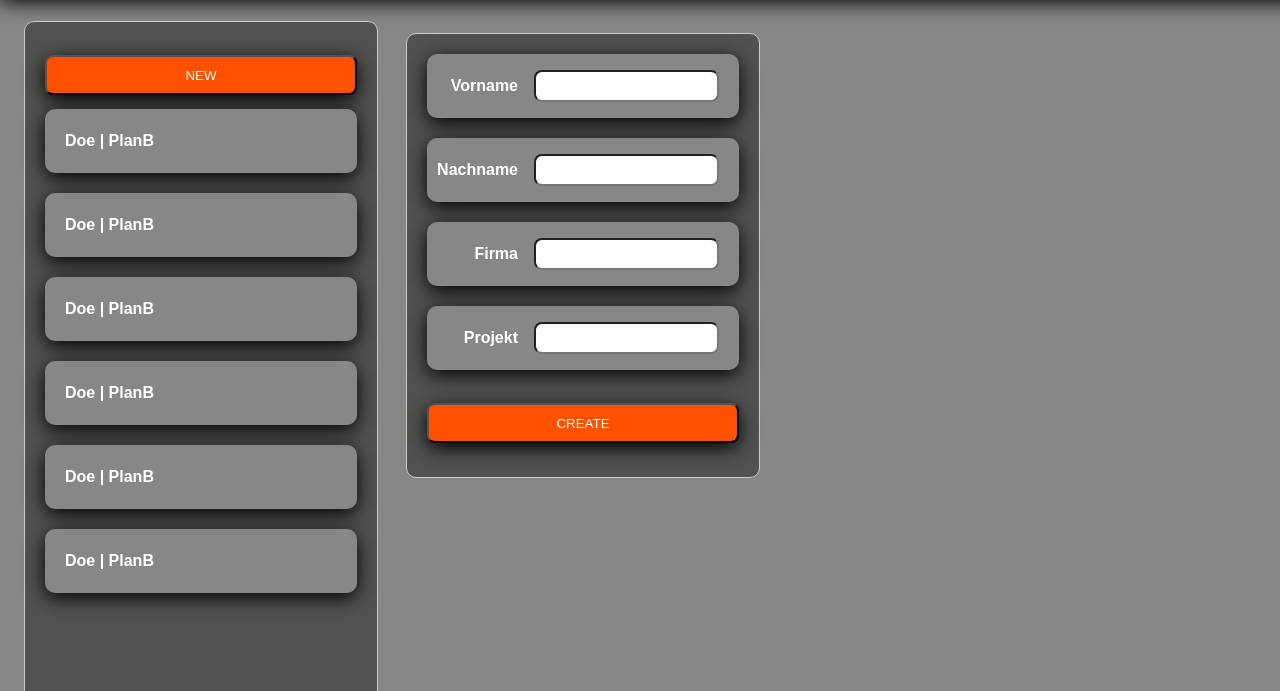
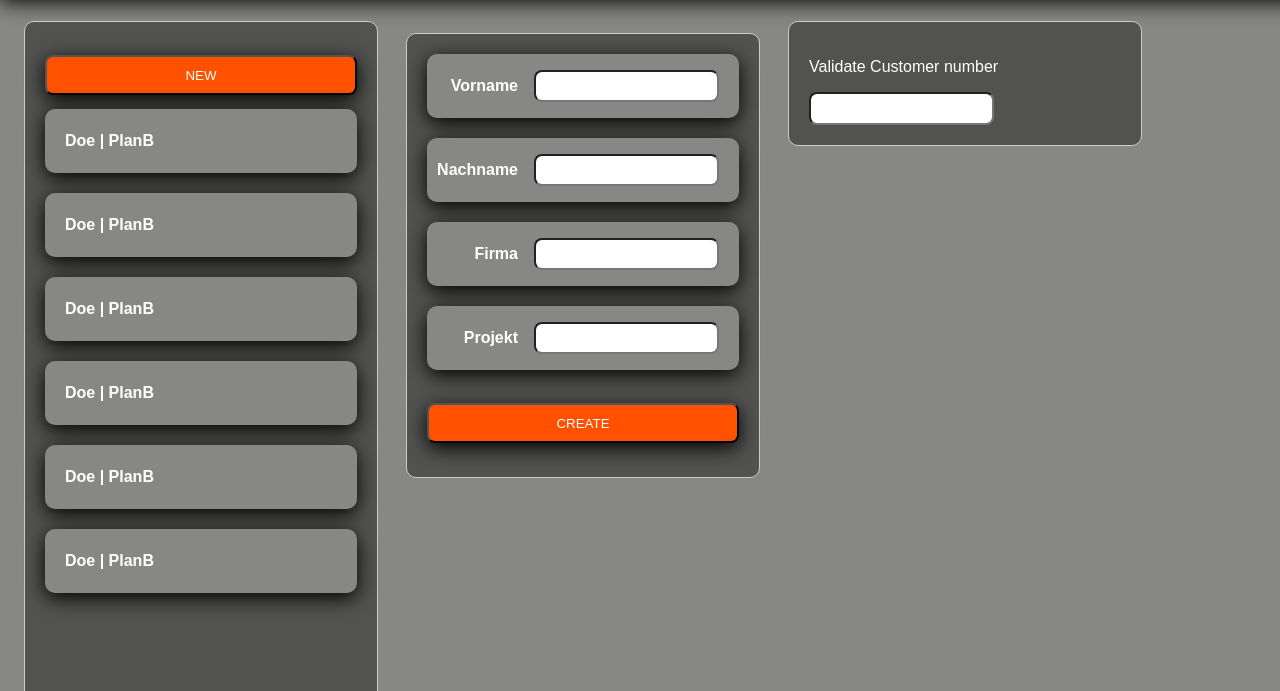
Before and after one commit to CedricxxxA/WebDevelopmentWorkshop, a plain HTML site: page src/websites/main.html in a window 1280 px wide. Shown: the part 109-800 px from the top of the page. Drawn offline with Linux system fonts and the light colour scheme.

Commit message:
created validation

```diff
--- a/src/websites/main-style.css
+++ b/src/websites/main-style.css
@@ -63,6 +63,20 @@
   }
 p{
   color: white;
+}
+
+.smallContainer{
+  display: flex;
+    flex-wrap: wrap;
+    padding: 20px;
+    background-color: var(--primary-color);
+    margin: 0.5em;
+    flex: 1;
+    border: 1px solid #ccc;
+    flex-direction: column;
+    border-radius: 10px;
+    max-width: 25%;
+    height: 25%;
 }
 
 input{
--- a/src/websites/main.html
+++ b/src/websites/main.html
@@ -38,6 +38,12 @@
         </div>
         <button class="NewButton">CREATE</button>
       </div>
+
+      <div class="smallContainer">
+        <div class="">
+         <p>Validate Customer number</p>
+         <input>
+        </div>
     </div>
   </body>
 </html>
```
